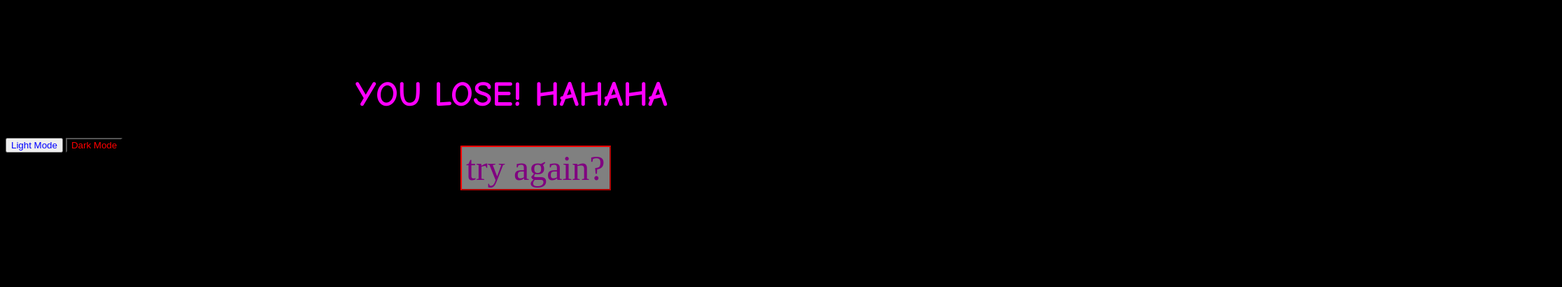
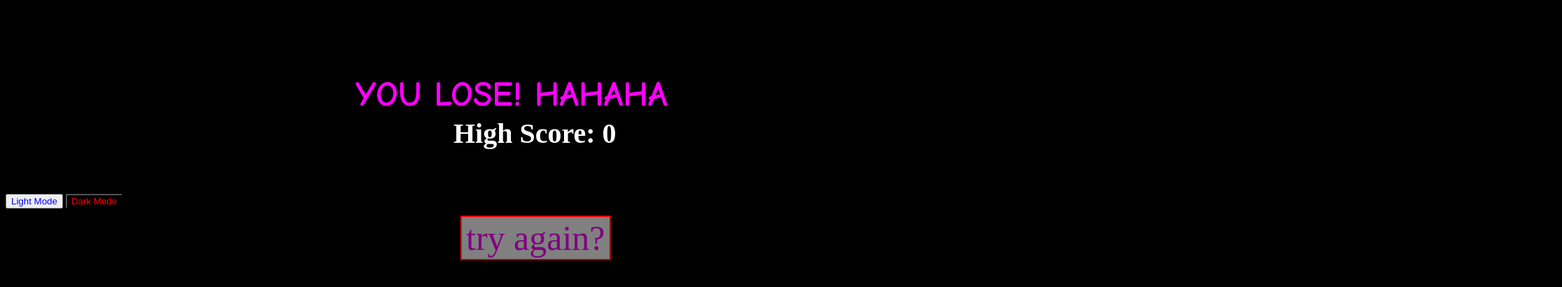
Before and after one commit to WizardBlade/Capstone, an Electron app: page game.html in a window 1600 px wide. Both pictures are taken after a click on the button "Start Game". Shown: the whole page at 70% size, 2232 px wide, since content can reach past the window. Drawn offline with Linux system fonts and the light colour scheme.

Commit message:
Added High Score, optimized code.

```diff
--- a/game.html
+++ b/game.html
@@ -1,6 +1,6 @@
 <DOCTYPE!html>
 <html>
-<title> Crappy Bird (beta) </title>
+<title> Crappy Bird </title>
 <style>
 
 body {
@@ -29,7 +29,7 @@ canvas {
 <button
 	type="button"
 	id="retry"
-	style="position: relative; top: 200px; left: 650; font-size: 50; font-family: times new roman; color: purple; background-color:grey; border-color:red;"
+	style="position: relative; top: 300px; left: 650; font-size: 50; font-family: times new roman; color: purple; background-color:grey; border-color:red;"
 	onclick= "startGame()">
 Start Game
 </button>
@@ -38,6 +38,11 @@ Start Game
 	id="loss"
 	style="font-family: comic sans ms; color: magenta; font-size: 50; position: relative; left: 500px;">
 </h1>
+
+<h2
+id="high"
+style="color:white; position: relative; left: 640px; bottom: 30px; font-size: 40;">
+</h2>
 
 <button
 	id='shut'
@@ -72,6 +77,7 @@ var bird;
 var audio = new Audio('https://www.myinstants.com/media/sounds/wideputinfull.mp3');
 var audio2 = new Audio('https://www.myinstants.com/media/sounds/metal-pipe-clang.mp3');
 var score = 0;
+var highScore = localStorage.getItem('highScore') || 0;
 var scoreLabel;
 var interval = setInterval(updateCanvas, 20);
 
@@ -92,6 +98,7 @@ var interval = setInterval(updateCanvas, 20);
 		audio2.pause();
 		document.getElementById('shut').innerHTML = ""
 		document.getElementById('up').innerHTML = ""
+		document.getElementById('high').innerHTML = ""
    }
 
 var gameCanvas = {
@@ -247,15 +254,7 @@ var gameCanvas = {
 		if (playerRight > blockLeft &&
 	        playerLeft < blockLeft &&
  	        playerBottom > blockTop) {
-			document.getElementById('retry').innerHTML = "try again?"
-			document.getElementById('loss').innerHTML = "YOU LOSE! HAHAHA"
-			audio.pause();
-			document.getElementById('canvas');
-			canvas.remove();
-			audio2.play();
-			score = 0;
-			document.getElementById('shut').innerHTML = "Light Mode"
-			document.getElementById('up').innerHTML = "Dark Mode"
+			endGame();
    }
   }
 
@@ -277,30 +276,37 @@ var gameCanvas = {
 	        playerLeft < birdRight &&
 	        playerBottom > birdTop &&
 	        playerTop < birdBottom) {
+			endGame();
+   }
+  }
+
+	function endGame() {
 		document.getElementById('retry').innerHTML = "try again?"
 		document.getElementById('loss').innerHTML = "YOU LOSE! HAHAHA"
 		audio.pause();
 		document.getElementById('canvas');
 		canvas.remove();
 		audio2.play();
-			score = 0;
 		document.getElementById('shut').innerHTML = "Light Mode"
 		document.getElementById('up').innerHTML = "Dark Mode"
+		document.getElementById('high').innerHTML = "High Score: " + highScore
+		if (score > highScore) {
+		 highScore = score;
+		 localStorage.setItem('highScore', highScore);
 	}
+		score = 0;
 }
 
+	function createScoreLabel(x, y) {
 
-
-
-	function createScoreLabel(x, y) {
-		this.score = 0;
 		this.x = x;
 		this.y = y;
 		this.draw = function() {
 	        	ctx = gameCanvas.context;
 	       		ctx.font = "25px Comic Sans Ms";
 	       		ctx.fillStyle = "black";
-	        	ctx.fillText(this.text, this.x, this.y);
+	        	ctx.fillText("SCORE: " + score, this.x, this.y);
+			ctx.fillText("HIGH SCORE: " + highScore, this.x, this.y + 30);
 
   	}
    }
```
Lines whose indentation alone changed are shown as unchanged.
